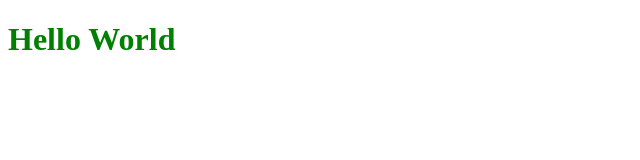
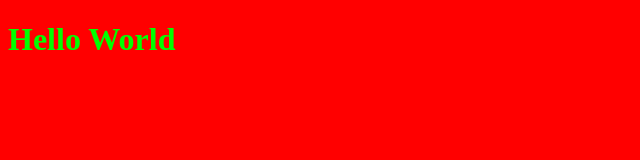
Before and after one commit to LyricSantana/2026-27WebNotes, a plain HTML site: page index.html in a window 1280 px wide. Shown: the whole page, without its empty margins (0-640 px from the left). Drawn offline with Linux system fonts and the light colour scheme.

Commit message:
Update Colors

```diff
--- a/style.css
+++ b/style.css
@@ -1,3 +1,6 @@
 h1 {
-    color: green;
+    color: rgb(0, 255, 0);
 }
+body {
+    background-color: red;
+}
```
